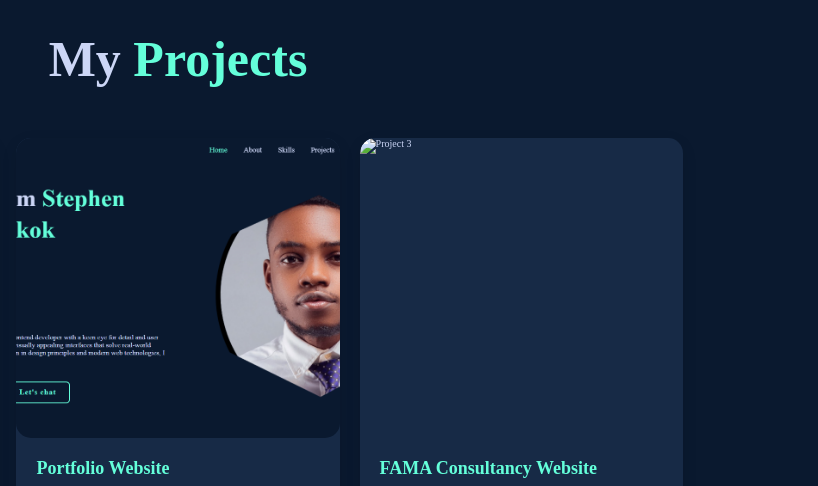
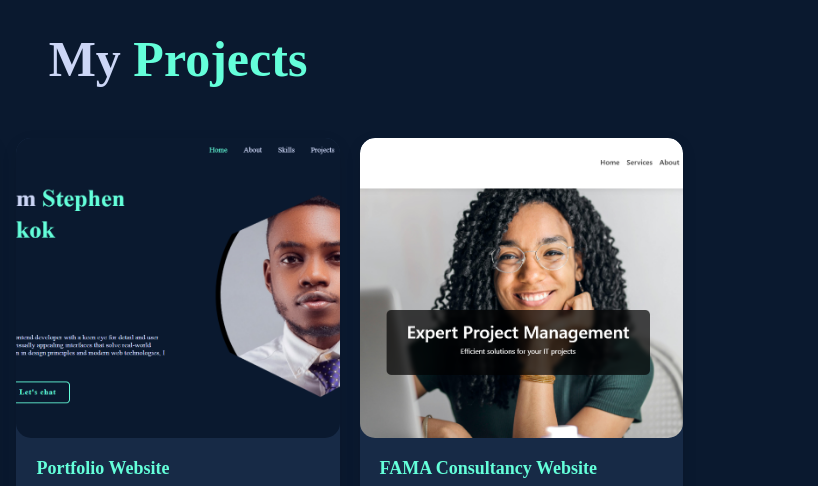
Before and after one commit to StephOkok/StephenOkok-Portfolio-Website, a plain HTML site: page index.html in a window 1280 px wide. Shown: the part 3140-3626 px from the top of the page, 462-1280 px from the left. Drawn offline with nearby package versions, Linux system fonts and the light colour scheme.

Commit message:
Update index.html

```diff
--- a/index.html
+++ b/index.html
@@ -278,7 +278,7 @@
 
             <div class="project-box">
                 <div class="project-img">
-                    <img src="images/project3.jpg" alt="Project 3">
+                    <img src="images/project3.png" alt="Project 3">
                     <div class="project-layer">
                         <h4>FAMA Consultancy Website</h4>
                         <p>Full-stack consultancy website with modern UI/UX design</p>
```
